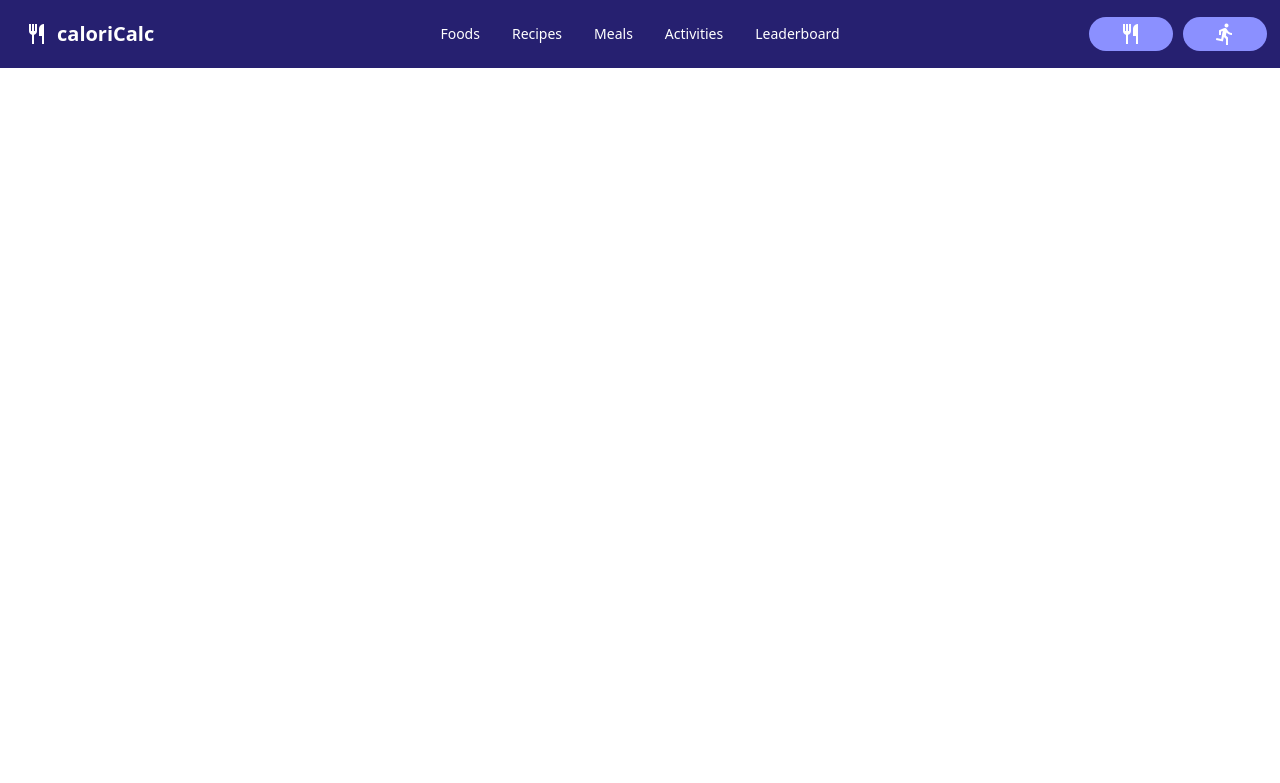
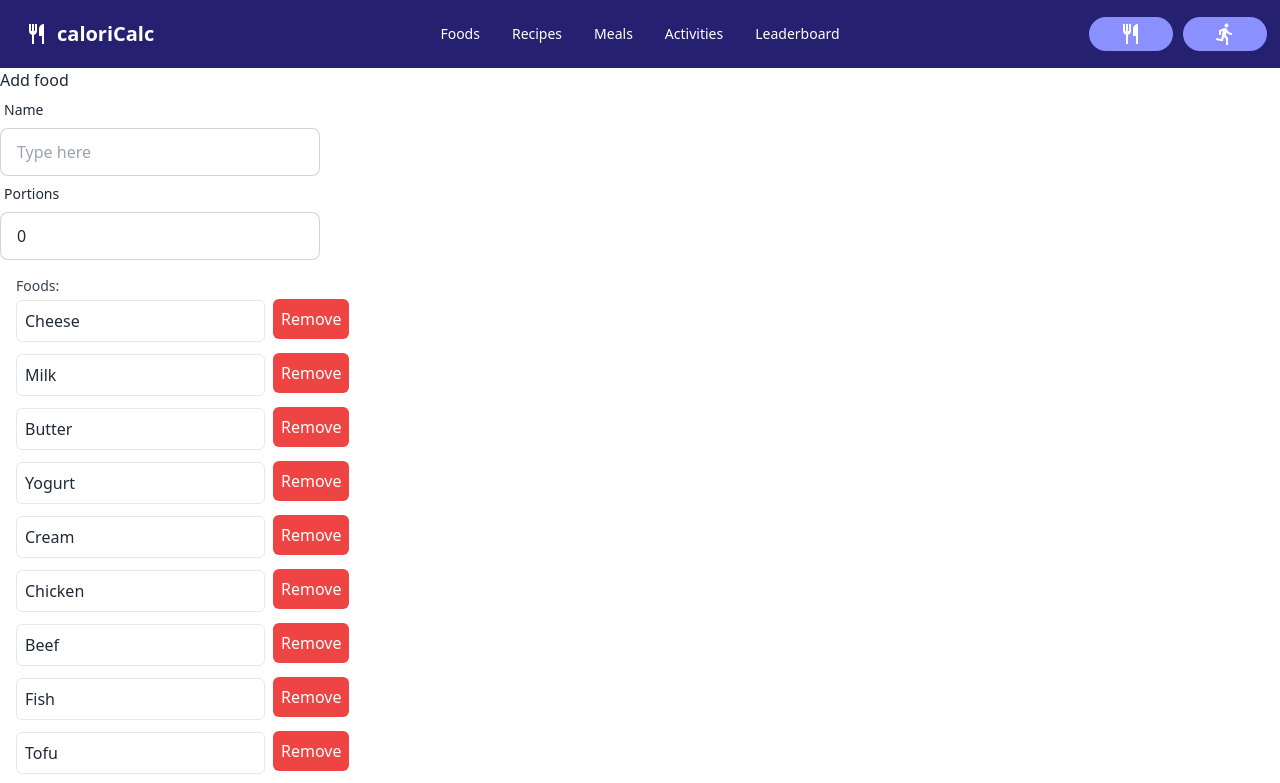
Before and after one commit to mstrlc/itu-project, a SvelteKit app in the folder caloricalc/: page /recipes/add in a window 1280 px wide. Shown: the top 783 px of the page. Built offline with nearby package versions, Linux system fonts and the light colour scheme.

Commit message:
fixed activities adding and deleting

```diff
--- a/caloricalc/src/lib/data/recipes.json
+++ b/caloricalc/src/lib/data/recipes.json
@@ -36,5 +36,12 @@
         "amount": 10
       }
     ]
+  },
+  {
+    "id": 3,
+    "name": "",
+    "portions": 0,
+    "foods": [],
+    "recipes": []
   }
 ]
--- a/caloricalc/src/routes/api/activities/+server.js
+++ b/caloricalc/src/routes/api/activities/+server.js
@@ -16,8 +16,10 @@ export async function GET({ }) {
 export async function POST({ request }) {
     const data = await request.json();
     let activities = await loadActivities();
+    let len = Object.keys(activities).length
+    console.log('POSTing with id ' + l);
     let newActivity = {
-        id: activities.length + 1,
+        id: activities[len - 1].id + 1,
         name: data.name,
         location: data.location,
         time: data.time,
@@ -48,9 +50,9 @@ export async function PUT({ request }) {
 export async function DELETE({ request }) {
     const data = await request.json();
     let id = parseInt(data.id);
+    console.log('DELETing with id ' + id);
     let activities = await loadActivities();
-    if (id > activities.length) return json(activities);
-    activities.splice(activities.findIndex(activity => activity.id == parseInt(id)), 1);
+    activities.splice(activities.findIndex(activity => activity.id == id), 1);
     await saveActivities(activities);
     return json(activities);
 }
--- a/caloricalc/src/routes/recipes/add/+page.svelte
+++ b/caloricalc/src/routes/recipes/add/+page.svelte
@@ -1,3 +1,68 @@
+<!-- Author: xseidl06
+Date: 17.1.2023 -->
 <script>
+	import { onMount } from 'svelte';
     /** @type {import('./$types').PageData} */
+    import { createRecipe, editRecipe, getRecipes } from '/src/lib/api/recipes';
+    import { getFoods } from '/src/lib/api/foods';
+    let id = '3';
+    let name = '';
+    let portions = 0;
+    let foods = [];
+    let recipes = [];
+    let existingRecipes = [];
+    let existingFoods = [];
+
+    onMount(async () => {
+        existingFoods = await getFoods();
+        existingRecipes = await getRecipes();
+    });
+
+    const handleCreateRecipe = async () => {
+        createRecipe(name, portions, foods, recipes);
+        window.location.href = `/recipes`;
+    };
+    const handleEditRecipe = async () => {
+        editRecipe(id, name, portions, foods, recipes);
+        window.location.href = `/recipes`;
+    };
+
 </script>
+
+<div>
+    <h1>Add food</h1>
+    <label class="form-control w-full max-w-xs">
+        <div class="label">
+          <span class="label-text">Name</span>
+        </div>
+        <input type="text" bind:value={name} placeholder="Type here" class="input input-bordered w-full max-w-xs" />
+        <div class="label">
+            <span class="label-text">Portions</span>
+        </div>
+        <input type="number" bind:value={portions} placeholder="Type here" class="input input-bordered w-full max-w-xs" />
+
+        <div class="p-4">
+            <span class="block text-sm font-medium text-gray-700">Foods:</span>
+            <div class="space-y-2">
+              {#each existingFoods as food, index}
+                <div class="flex items-center">
+                  <input
+                    type="text"
+                    bind:value={food.name}
+                    class="mt-1 p-2 border rounded-md flex-grow"
+                  />
+                  <button
+                    type="button"
+                    on:click={() => existingRecipes.splice(index, 1)}
+                    class="ml-2 p-2 bg-red-500 text-white rounded-md"
+                  >
+                    Remove
+                  </button>
+                </div>
+              {/each}
+            </div>
+            <button class="btn btn-primary" on:click={() => recipes.push('')}>Add Food</button>
+          </div>
+    </label>
+    <button class="btn btn-primary" on:click={handleCreateRecipe}>Create recipe</button>
+</div>
```
Also changed, not shown: caloricalc/src/lib/data/activities.json (+15 -6 lines). Lines whose indentation alone changed are shown as unchanged.
